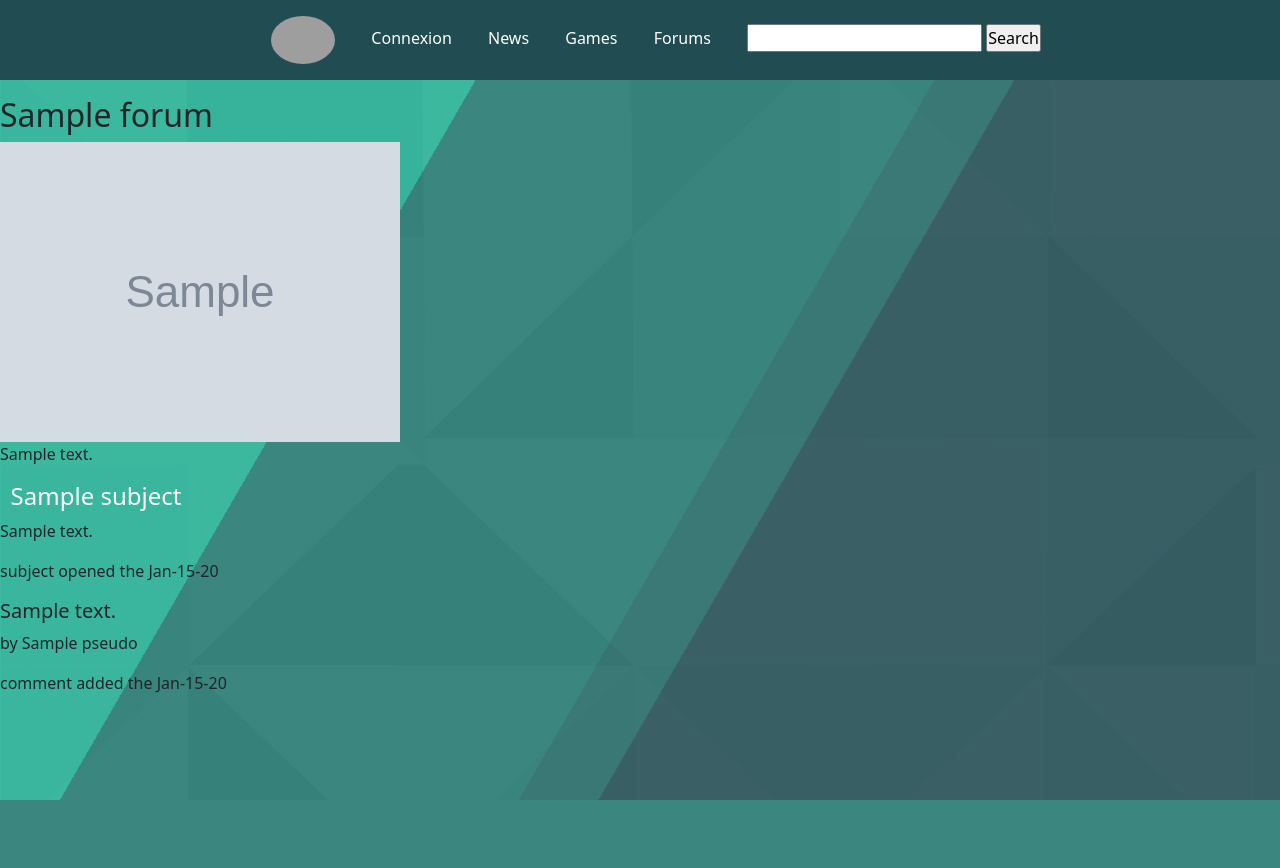
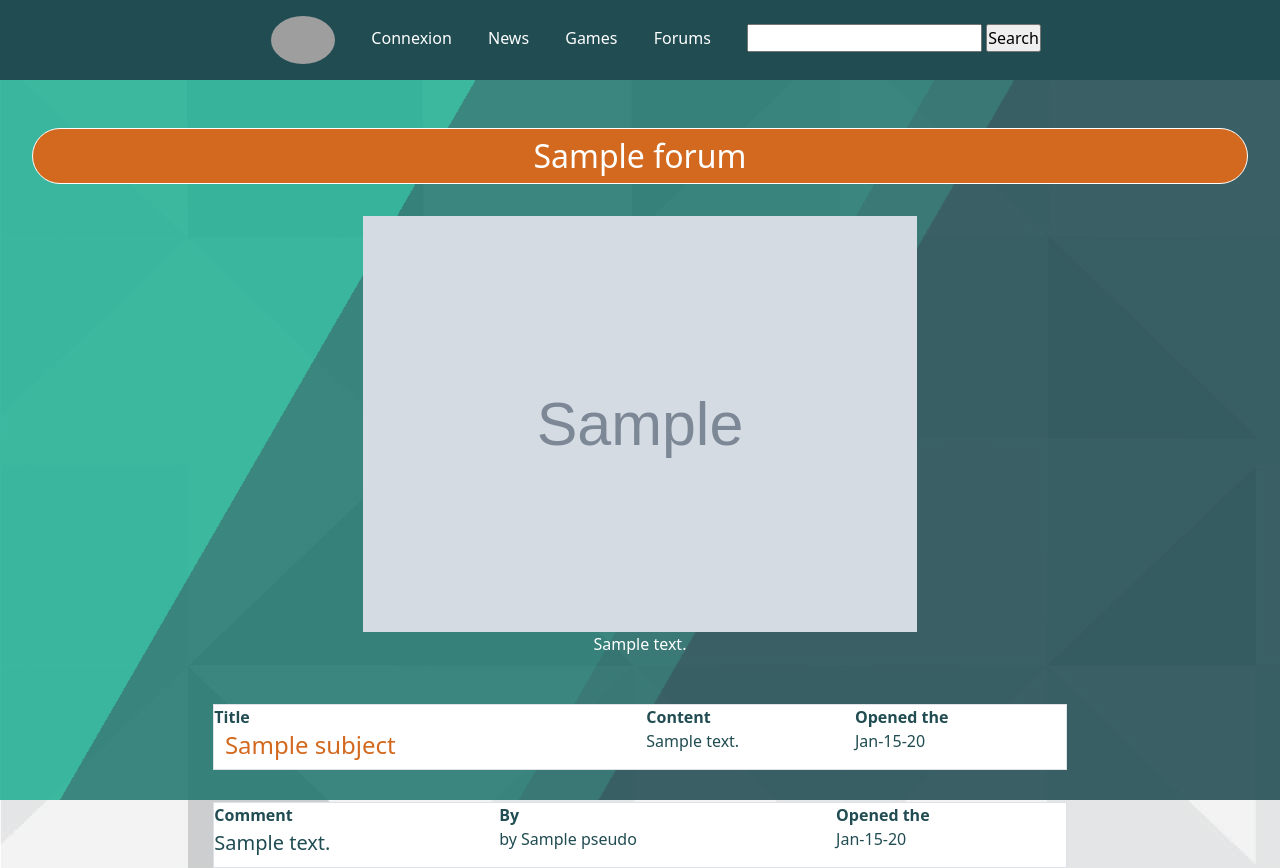
Before and after one commit to Syduta/website-project, a Symfony app: template templates/front/forum.html.twig in a window 1280 px wide. Before the commit the page ends 800 px from the top, so only its background shows below. Run offline with Twig, Linux system fonts and the light colour scheme; the template is opened without the code that fills it: most values are stand-ins (such as "Sample title", 1, 10 or a date in 2020); grey boxes marked "Sample" are stand-in pictures; some libraries are stand-ins or nearby versions; grey boxes are pictures that could not be loaded.

Commit message:
forum front unfinished

```diff
--- a/templates/front/forum.html.twig
+++ b/templates/front/forum.html.twig
@@ -2,32 +2,53 @@
 {% block main %}
 
 
-    <article>
+    <article class="forums-article">
         <h2>{{ forum.title }}</h2>
+        <div class="offset-2 col-8 text-center">
         {% if forum.picture %}
             <img src="{{ asset('uploads/images/')~forum.picture }}" alt="picture of the subject">
         {% endif %}
         <p>{{ forum.content }}</p>
     </article>
-    {% if app.user %}<p>Add new subject</p>
-    {{ form(form) }}{% endif %}
+    {% if app.user %}<p class="text-center pop-sub">Add new subject</p>
+        <div class=" form text-center offset-4 col-4 pop-form d-none">{{ form(form) }}</div>
+    {% endif %}
     {% for subject in forum.subjects %}
     <article>
-        <h4>{{ subject.title }}</h4>
-        <p>{{ subject.content }}</p>
-        <p>subject opened the {{ subject.date|date('M-d-y') }}</p>
+        <table class="border offset-2 col-8">
+            <tr>
+                <th>Title</th>
+                <th>Content</th>
+                <th>Opened the</th>
+            </tr>
+            <tr>
+                <td><h4 class="sub-title">{{ subject.title }}</h4></td>
+                <td><p>{{ subject.content }}</p></td>
+                <td><p>{{ subject.date|date('M-d-y') }}</p></td>
+            </tr>
+        </table>
         {% if app.user %}<a href="{{ path('comment',{'id':subject.id}) }}">Add a comment</a>{% endif %}
     </article>
     {% for comment in subject.comment %}
     <article>
-        <h5>{{ comment.comment }}</h5>
-        <p>by {{ comment.user.pseudo }}</p>
-        <p>comment added the {{ comment.date|date('M-d-y') }}</p>
+        <table class="border offset-2 col-8">
+            <tr>
+                <th>Comment</th>
+                <th>By</th>
+                <th>Opened the</th>
+            </tr>
+            <tr>
+                <td><h5>{{ comment.comment }}</h5></td>
+                <td><p>by {{ comment.user.pseudo }}</p></td>
+                <td><p>{{ comment.date|date('M-d-y') }}</p></td>
+            </tr>
+        </table>
     </article>
     {% endfor %}
     {% endfor %}
     {% if is_granted('ROLE_ADMIN') %}
         <li><a href="{{ path('admin-delete-forum',{'id':forum.id}) }}">Delete forum</a></li>
         <li><a href="{{ path('admin-update-forum',{'id':forum.id}) }}">Update forum</a></li>
+        </div>
     {% endif %}
 {% endblock %}
--- a/templates/front/forums.html.twig
+++ b/templates/front/forums.html.twig
@@ -4,9 +4,10 @@
 
     {% for forum in forums %}
 
-        <article>
+        <article class="forums-article">
             <a href="{{ path('forum',{'id':forum.id}) }}">
             <h2>{{ forum.title }}</h2>
+            <div class="offset-2 col-8 text-center">
             {% if forum.picture %}
                 <img src="{{ asset('uploads/images/'~forum.picture) }}" alt="picture of the subject">
             {% endif %}
@@ -16,6 +17,7 @@
         {% if is_granted('ROLE_ADMIN') %}
             <li><a href="{{ path('admin-delete-forum',{'id':forum.id}) }}">Delete forum</a></li>
             <li><a href="{{ path('admin-update-forum',{'id':forum.id}) }}">Update forum</a></li>
+            </div>
         {% endif %}
 
     {% endfor %}
--- a/templates/front/game-dlc.html.twig
+++ b/templates/front/game-dlc.html.twig
@@ -1,10 +1,11 @@
 {% extends 'base.html.twig' %}
 {% block main %}
 
-    <article>
+    <article class="games-article">
         <a href="{{ path('game',{'id':game.id}) }}">
             <h2>{{ game.name }}</h2>
-            <img style="width: 25vw" src="{{ game.background_image }}" alt="">
+            <div class="offset-2 col-8 text-center">
+            <img src="{{ game.background_image }}" alt="">
         </a>
         {% for tag in game.tags |slice(5,10) %}
             {% if tag.language is same as ('eng') %}
@@ -15,6 +16,7 @@
         {% if game.metacritic %}
             <p>Metacritic note {{ game.metacritic }}</p>
         {% endif %}
+        </div>
     </article>
 
 {% endblock %}
--- a/templates/front/games.html.twig
+++ b/templates/front/games.html.twig
@@ -3,10 +3,11 @@
 {% block main %}
 
     {% for game in games.results %}
-        <article>
+        <article class="games-article">
             <a href="{{ path('game',{'id':game.id}) }}">
                 <h2>{{ game.name }}</h2>
-                <img style="width: 25vw" src="{{ game.background_image }}" alt="">
+                <div class="offset-2 col-8 text-center">
+                <img src="{{ game.background_image }}" alt="">
             </a>
             {% for tag in game.tags |slice(5,10) %}
                 {% if tag.language is same as ('eng') %}
@@ -16,6 +17,7 @@
             <p>Released in {{ game.released |date('d-M-y') }}</p>
             {% if game.metacritic %}
                 <p>Metacritic note {{ game.metacritic }}</p>
+                </div>
             {% endif %}
         </article>
     {% endfor %}
```
Also changed, not shown: templates/front/game.html.twig (+6 -4 lines), templates/front/new.html.twig (+6 -2 lines), templates/front/news.html.twig (+6 -2 lines), public/assets/css/style.css, public/assets/js/script.js, public/assets/sass/blocks/_forums.scss (added), public/assets/sass/blocks/_games.scss (added), public/assets/sass/blocks/_news.scss, public/assets/sass/style.scss, 1 other file.
